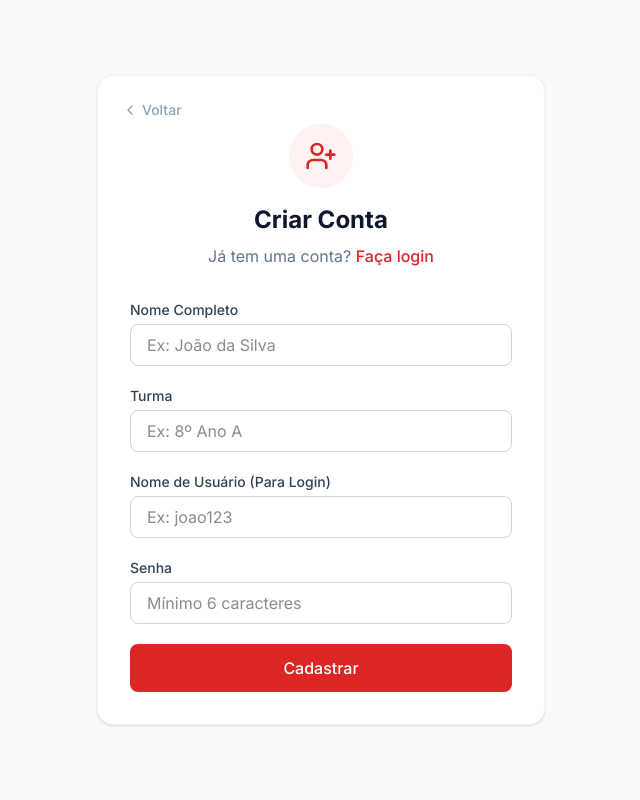
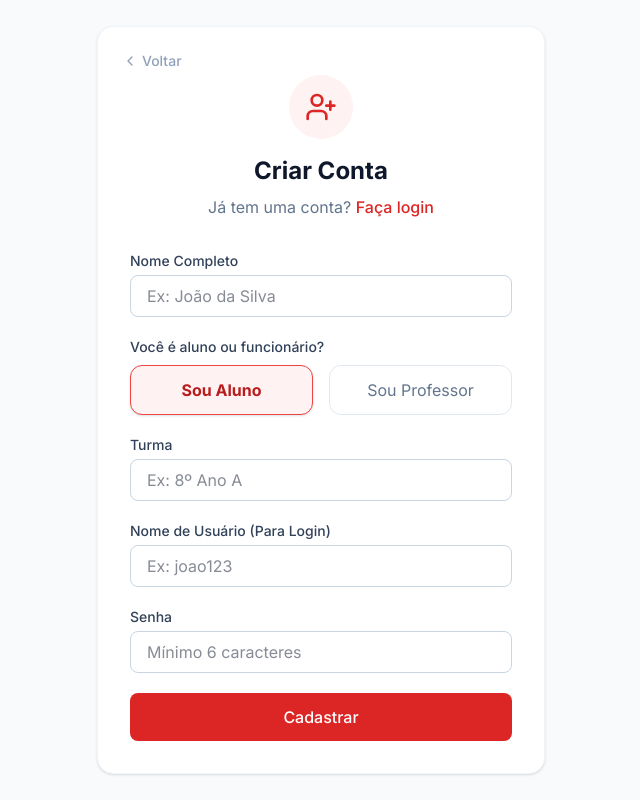
Before and after one commit to aicusmacai/cantina_nina, a Next.js app: page /cadastro in a window 1280 px wide. Shown: the whole page, without its empty margins (319-959 px from the left). Built offline with nearby package versions, Linux system fonts and the light colour scheme.

Commit message:
Enhance signup form: add account type selector and enforce turma

```diff
--- a/src/app/actions/auth.ts
+++ b/src/app/actions/auth.ts
@@ -36,17 +36,23 @@ export async function register(prevState: any, formData: FormData) {
     const nomeCompleto = formData.get('nome') as string
     const username = formData.get('username') as string
     const password = formData.get('password') as string
-    const turma = formData.get('turma') as string
+    const tipoConta = formData.get('tipoConta') as string
+    let turma = formData.get('turma') as string
     const role = 'aluno'
+
+    if (tipoConta === 'professor') {
+      turma = 'Professor / Funcionário'
+    }
 
     console.log('--- NOVO CADASTRO TENTATIVA ---')
     console.log('Nome:', nomeCompleto)
     console.log('Username:', username)
+    console.log('Tipo:', tipoConta)
     console.log('Role:', role)
 
-    if (!nomeCompleto || !username || !password) {
+    if (!nomeCompleto || !username || !password || (tipoConta === 'aluno' && !turma)) {
       console.log('ERRO: Faltam campos obrigatórios.')
-      return { error: 'Preencha todos os campos obrigatórios', success: false }
+      return { error: 'Preencha todos os campos obrigatórios, incluindo a Turma', success: false }
     }
 
     const email = `${username.trim().toLowerCase()}@nina.local`
--- a/src/app/cadastro/page.tsx
+++ b/src/app/cadastro/page.tsx
@@ -1,6 +1,6 @@
 'use client'
 
-import { useActionState, useEffect } from 'react'
+import { useActionState, useEffect, useState } from 'react'
 import { register } from '@/app/actions/auth'
 import Link from 'next/link'
 import { useRouter } from 'next/navigation'
@@ -9,6 +9,7 @@ const initialState = { error: '', success: false }
 
 export default function CadastroPage() {
   const [state, formAction, isPending] = useActionState(register, initialState)
+  const [tipoConta, setTipoConta] = useState('aluno')
   const router = useRouter()
 
   useEffect(() => {
@@ -51,8 +52,23 @@ export default function CadastroPage() {
             />
           </div>
 
+          <div>
+            <label className="block text-sm font-medium text-slate-700 mb-2">
+              Você é aluno ou funcionário?
+            </label>
+            <div className="flex gap-4">
+              <label className={`flex-1 border p-3 rounded-xl flex flex-col items-center justify-center cursor-pointer transition-all ${tipoConta === 'aluno' ? 'border-nina-red-500 bg-nina-red-50 text-nina-red-700 font-bold shadow-sm' : 'border-slate-200 text-slate-500 hover:bg-slate-50'}`}>
+                <input type="radio" name="tipoConta" value="aluno" className="hidden" checked={tipoConta === 'aluno'} onChange={() => setTipoConta('aluno')} />
+                Sou Aluno
+              </label>
+              <label className={`flex-1 border p-3 rounded-xl flex flex-col items-center justify-center cursor-pointer transition-all ${tipoConta === 'professor' ? 'border-nina-red-500 bg-nina-red-50 text-nina-red-700 font-bold shadow-sm' : 'border-slate-200 text-slate-500 hover:bg-slate-50'}`}>
+                <input type="radio" name="tipoConta" value="professor" className="hidden" checked={tipoConta === 'professor'} onChange={() => setTipoConta('professor')} />
+                Sou Professor
+              </label>
+            </div>
+          </div>
 
-
+          {tipoConta === 'aluno' && (
             <div>
               <label className="block text-sm font-medium text-slate-700 mb-1">
                 Turma
@@ -60,10 +76,12 @@ export default function CadastroPage() {
               <input
                 name="turma"
                 type="text"
+                required
                 className="w-full px-4 py-2 border border-slate-300 rounded-lg focus:ring-2 focus:ring-nina-red-500 focus:border-nina-red-500 outline-none transition-all text-slate-900 bg-white"
                 placeholder="Ex: 8º Ano A"
               />
             </div>
+          )}
 
           <div>
             <label className="block text-sm font-medium text-slate-700 mb-1">
```
Lines whose indentation alone changed are shown as unchanged.
